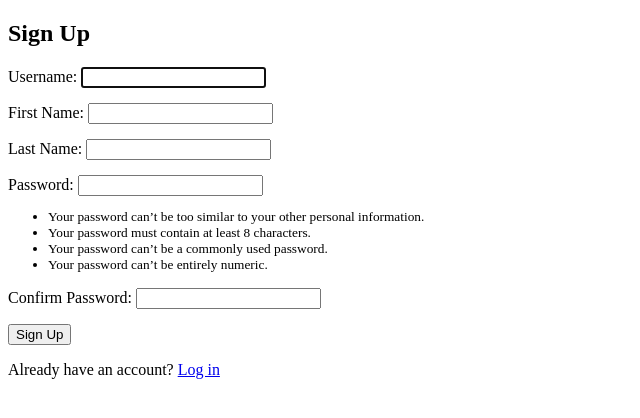
After one commit to vikasdimaniya/drive, a Django app: page /signup/ in a window 1280 px wide. The commit adds this page. Shown: the top 418 px of the page, without its empty margins (0-640 px from the left). Run offline with Django 5.2, Linux system fonts and the light colour scheme.

Commit message:
Add user signup functionality with form validation and templates. Update login page to link to signup. Enhanced multi master MinIO setup instructions in README.

```diff
--- /dev/null
+++ b/myproject/myapp/forms.py
@@ -0,0 +1,11 @@
+from django import forms
+from django.contrib.auth.forms import UserCreationForm
+from django.contrib.auth.models import User
+
+class SignupForm(UserCreationForm):
+    first_name = forms.CharField(max_length=30, required=True)
+    last_name = forms.CharField(max_length=30, required=True)
+
+    class Meta:
+        model = User
+        fields = ('username', 'first_name', 'last_name', 'password1', 'password2')
--- a/myproject/myapp/templates/myapp/login.html
+++ b/myproject/myapp/templates/myapp/login.html
@@ -14,5 +14,6 @@
         <label>Password:</label> {{ form.password }}<br>
         <button type="submit">Login</button>
     </form>
+    <p>Don't have an account? <a href="{% url 'signup' %}">Sign up</a></p>
 </body>
 </html>
--- /dev/null
+++ b/myproject/myapp/templates/myapp/signup.html
@@ -0,0 +1,57 @@
+<!DOCTYPE html>
+<html>
+<head>
+    <title>Sign Up</title>
+    <style>
+        .form-group {
+            margin-bottom: 15px;
+        }
+        .errorlist {
+            color: red;
+            list-style-type: none;
+            padding: 0;
+            margin: 5px 0;
+        }
+    </style>
+</head>
+<body>
+    <h2>Sign Up</h2>
+    <form method="post">
+        {% csrf_token %}
+
+        <div class="form-group">
+            <label for="id_username">Username:</label>
+            {{ form.username }}
+            {{ form.username.errors }}
+        </div>
+
+        <div class="form-group">
+            <label for="id_first_name">First Name:</label>
+            {{ form.first_name }}
+            {{ form.first_name.errors }}
+        </div>
+
+        <div class="form-group">
+            <label for="id_last_name">Last Name:</label>
+            {{ form.last_name }}
+            {{ form.last_name.errors }}
+        </div>
+
+        <div class="form-group">
+            <label for="id_password1">Password:</label>
+            {{ form.password1 }}
+            {{ form.password1.errors }}
+            <small>{{ form.password1.help_text }}</small>
+        </div>
+
+        <div class="form-group">
+            <label for="id_password2">Confirm Password:</label>
+            {{ form.password2 }}
+            {{ form.password2.errors }}
+        </div>
+
+        <button type="submit">Sign Up</button>
+    </form>
+    <p>Already have an account? <a href="{% url 'login' %}">Log in</a></p>
+</body>
+</html>
--- a/myproject/myapp/urls.py
+++ b/myproject/myapp/urls.py
@@ -1,10 +1,11 @@
 from django.urls import path
 from django.contrib.auth import views as auth_views
-from .views import dashboard, create_multipart_upload, get_part_presigned_url, complete_multipart_upload, list_user_files, get_presigned_url, delete_user_file, search_user_files
+from .views import dashboard, create_multipart_upload, get_part_presigned_url, complete_multipart_upload, list_user_files, get_presigned_url, delete_user_file, search_user_files, signup
 
 urlpatterns = [
 
     # Authentication
+    path('signup/', signup, name='signup'),
     path('login/', auth_views.LoginView.as_view(template_name='myapp/login.html'), name='login'),
     path('logout/', auth_views.LogoutView.as_view(), name='logout'),
 
--- a/myproject/myapp/views.py
+++ b/myproject/myapp/views.py
@@ -3,9 +3,11 @@ import json
 from django.http import JsonResponse
 from django.conf import settings
 from django.views.decorators.csrf import csrf_exempt
-from django.shortcuts import render
+from django.shortcuts import render, redirect
+from django.contrib.auth import login
 from django.contrib.auth.decorators import login_required
 from myapp.models import FileMetadata
+from .forms import SignupForm
 
 # Initializing MinIO client
 s3_client = boto3.client(
@@ -14,6 +16,18 @@ s3_client = boto3.client(
     aws_access_key_id=settings.AWS_ACCESS_KEY_ID,
     aws_secret_access_key=settings.AWS_SECRET_ACCESS_KEY,
 )
+
+@csrf_exempt
+def signup(request):
+    if request.method == 'POST':
+        form = SignupForm(request.POST)
+        if form.is_valid():
+            user = form.save()
+            login(request, user)
+            return redirect('dashboard')
+    else:
+        form = SignupForm()
+    return render(request, 'myapp/signup.html', {'form': form})
 
 @login_required
 def dashboard(request):
```
Also changed, not shown: myproject/myapp/migrations/0001_initial.py (added), readme.md.
